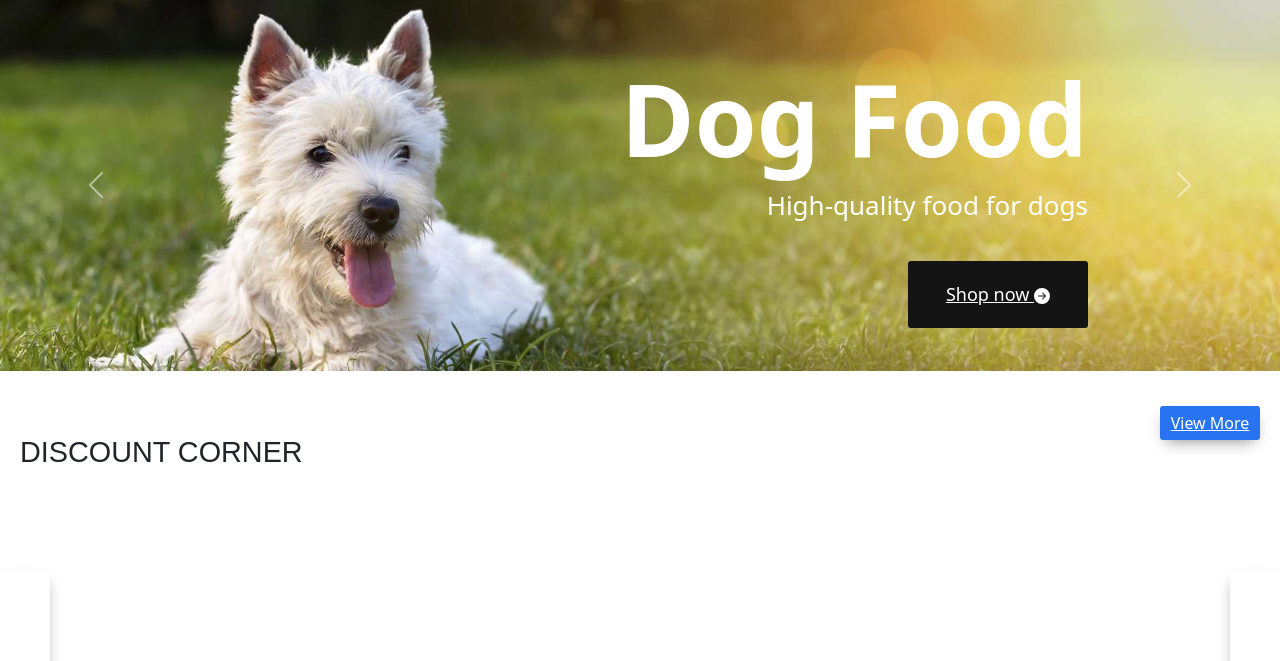
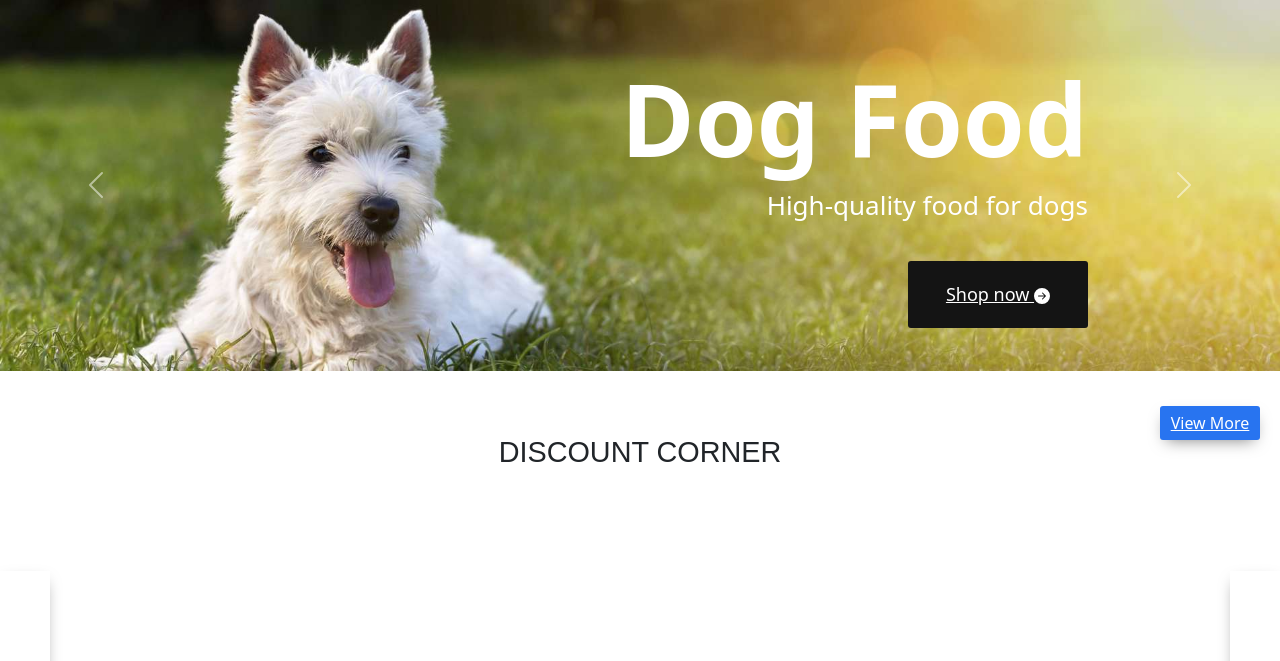
Before and after one commit to jeffyelson/e-commerce-pydevs, a Flask app: page / in a window 1280 px wide. Shown: the part 114-775 px from the top of the page. Run offline with Flask 3, Linux system fonts and the light colour scheme; data that the repository does not hold is empty; some libraries are stand-ins or nearby versions.

Commit message:
changes for new theme

```diff
--- a/website/static/style.css
+++ b/website/static/style.css
@@ -78,6 +78,10 @@ background-color: black;
 }
 
 
+
+.centered-text {
+        text-align: center;
+    }
 
 #shop_now{
     border: none;
```
